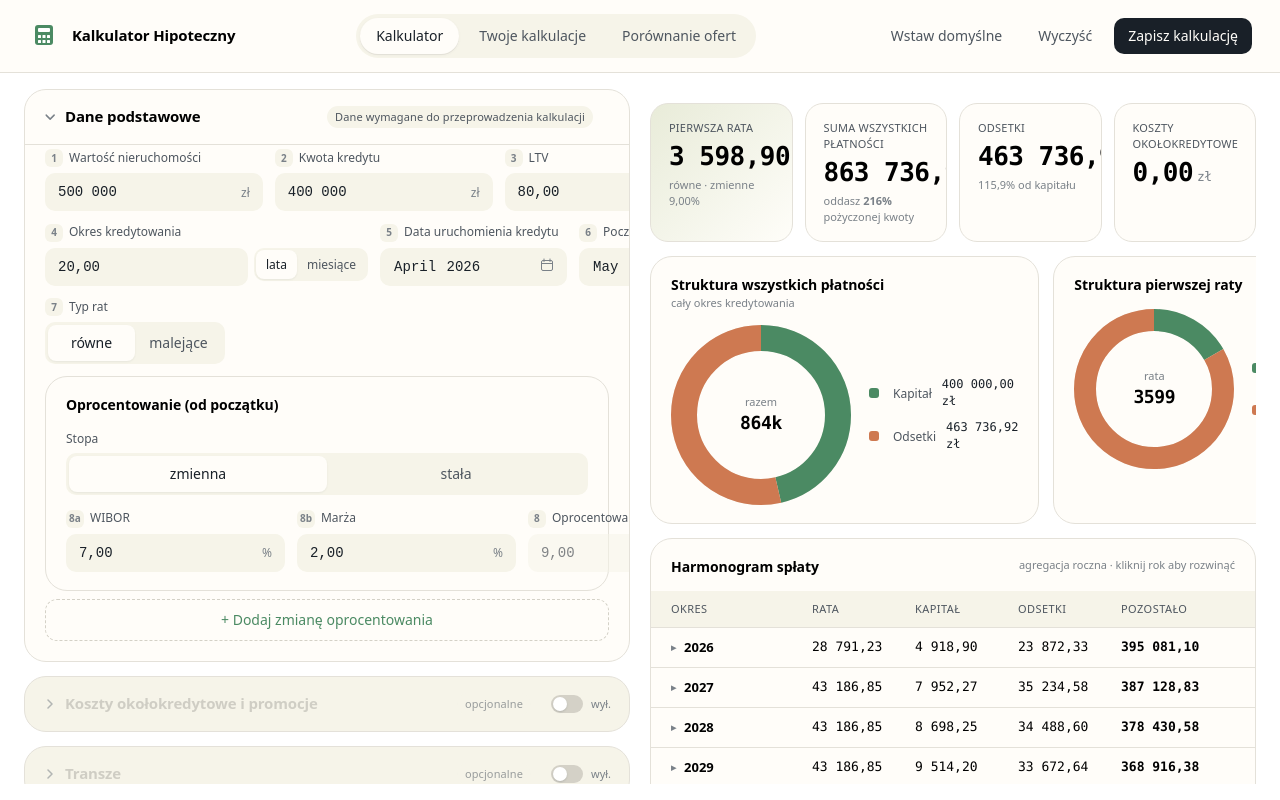
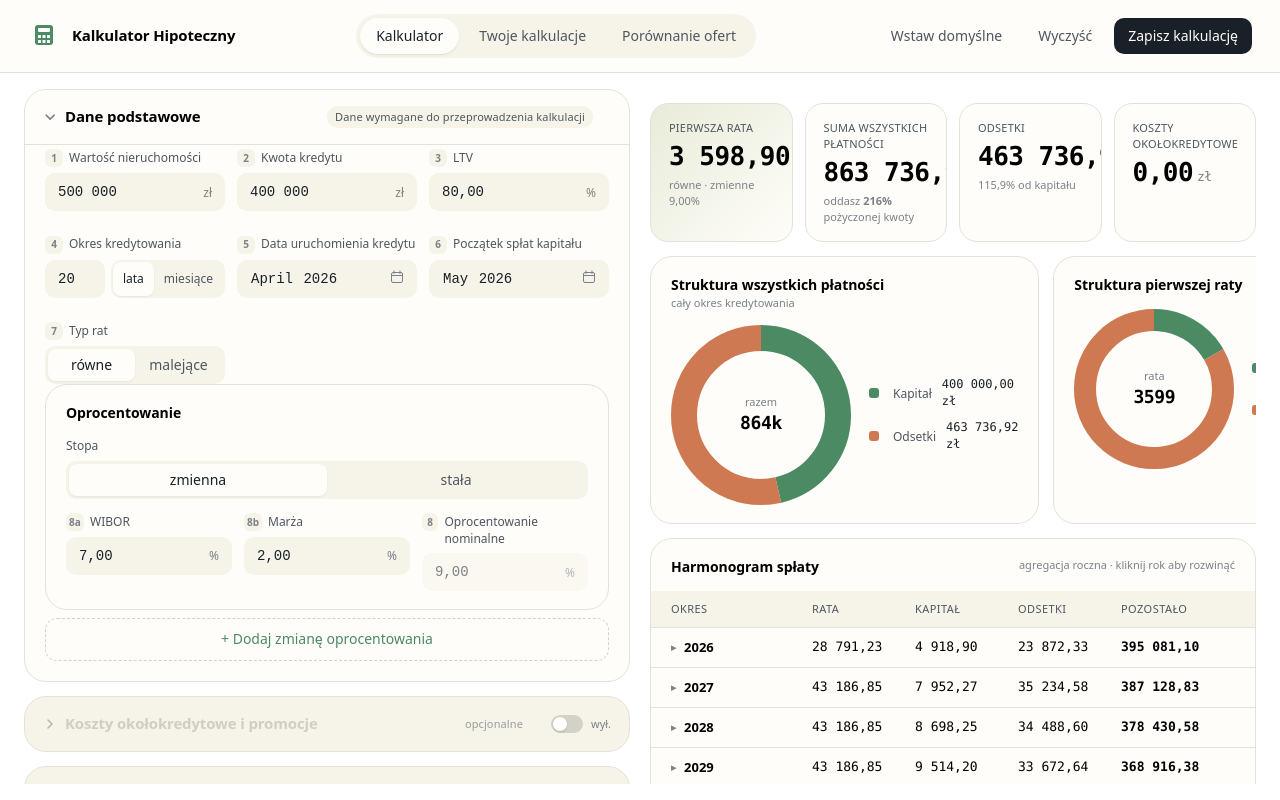
Before and after one commit to gyerosaski/kalkulator-hippoteczny, an Angular app: page / in a window 1280 px wide. Built offline with nearby package versions, Linux system fonts and the light colour scheme.

Commit message:
poprawa szerokości inputów

```diff
--- a/src/app/components/form/basic-data-form/basic-data-form.component.html
+++ b/src/app/components/form/basic-data-form/basic-data-form.component.html
@@ -38,7 +38,7 @@
         <div class="inline">
           <app-number-input
             [value]="loanPeriodDisplayValue"
-            [decimals]="2"
+            [decimals]="0"
             (valueChange)="onLoanPeriodValueChanged($event)"
           />
           <app-segmented
@@ -69,13 +69,13 @@
       </app-field>
     </div>
 
-    <div class="stack" style="margin-top: 0.75rem" formArrayName="ratePeriods">
+    <div formArrayName="ratePeriods">
       @for (period of ratePeriods.controls; track $index) {
         <div class="card" [formGroupName]="$index">
           <div class="card-head">
             <h3>
               @if ($index === 0) {
-                Oprocentowanie (od początku)
+                Oprocentowanie
               } @else {
                 Oprocentowanie od
                 <input
--- a/src/app/components/form/overhead-costs-form/overhead-costs-form.component.html
+++ b/src/app/components/form/overhead-costs-form/overhead-costs-form.component.html
@@ -136,7 +136,7 @@
     </div>
 
     <!-- 8. Dodatkowe koszty -->
-    <div formArrayName="additionalCosts" class="stack">
+    <div formArrayName="additionalCosts">
       @for (cost of additionalCostsArray.controls; track $index) {
         <div class="card" [formGroupName]="$index">
           <div class="card-head">
--- a/src/app/components/form/prepayments-form/prepayments-form.component.html
+++ b/src/app/components/form/prepayments-form/prepayments-form.component.html
@@ -7,7 +7,7 @@
   (enabledChange)="included.setValue($event)"
 >
   <div [formGroup]="fieldsGroup">
-    <div formArrayName="prepaymentRules" class="stack">
+    <div formArrayName="prepaymentRules">
       @for (rule of nadplatyRegulyArray.controls; track $index) {
         <div class="card" [formGroupName]="$index">
           <div class="card-head">
--- a/src/app/components/form/tranches-form/tranches-form.component.html
+++ b/src/app/components/form/tranches-form/tranches-form.component.html
@@ -7,7 +7,7 @@
   (enabledChange)="included.setValue($event)"
 >
   <div [formGroup]="fieldsGroup">
-    <div formArrayName="transze" class="stack">
+    <div formArrayName="transze">
       @for (tranche of transzeArray.controls; track $index) {
         <div class="card" [formGroupName]="$index">
           <div class="card-head">
--- a/src/styles.scss
+++ b/src/styles.scss
@@ -297,13 +297,16 @@ body {
   gap: 12px;
 }
 .row + .row {
-  margin-top: 12px;
+  margin-top: 24px;
 }
 .row--2 {
-  grid-template-columns: 1fr 1fr;
+  grid-template-columns: repeat(2, minmax(0, 1fr));
 }
 .row--3 {
-  grid-template-columns: 1fr 1fr 1fr;
+  grid-template-columns: repeat(3, minmax(0, 1fr));
+}
+.row--4 {
+  grid-template-columns: repeat(4, minmax(0, 1fr));
 }
 
 .field {
@@ -397,8 +400,9 @@ body {
   gap: 6px;
   align-items: stretch;
 }
-.inline > .inp {
+.inline > app-number-input {
   flex: 1;
+  min-width: 0;
 }
 
 /* Segmented */
@@ -408,12 +412,13 @@ body {
   border-radius: 10px;
   padding: 3px;
   width: 100%;
+  height: 38px;
 }
 .seg-btn {
   flex: 1;
   border: 0;
   background: transparent;
-  padding: 8px 12px;
+  padding: 6px 12px;
   font: inherit;
   border-radius: 8px;
   cursor: pointer;
```
